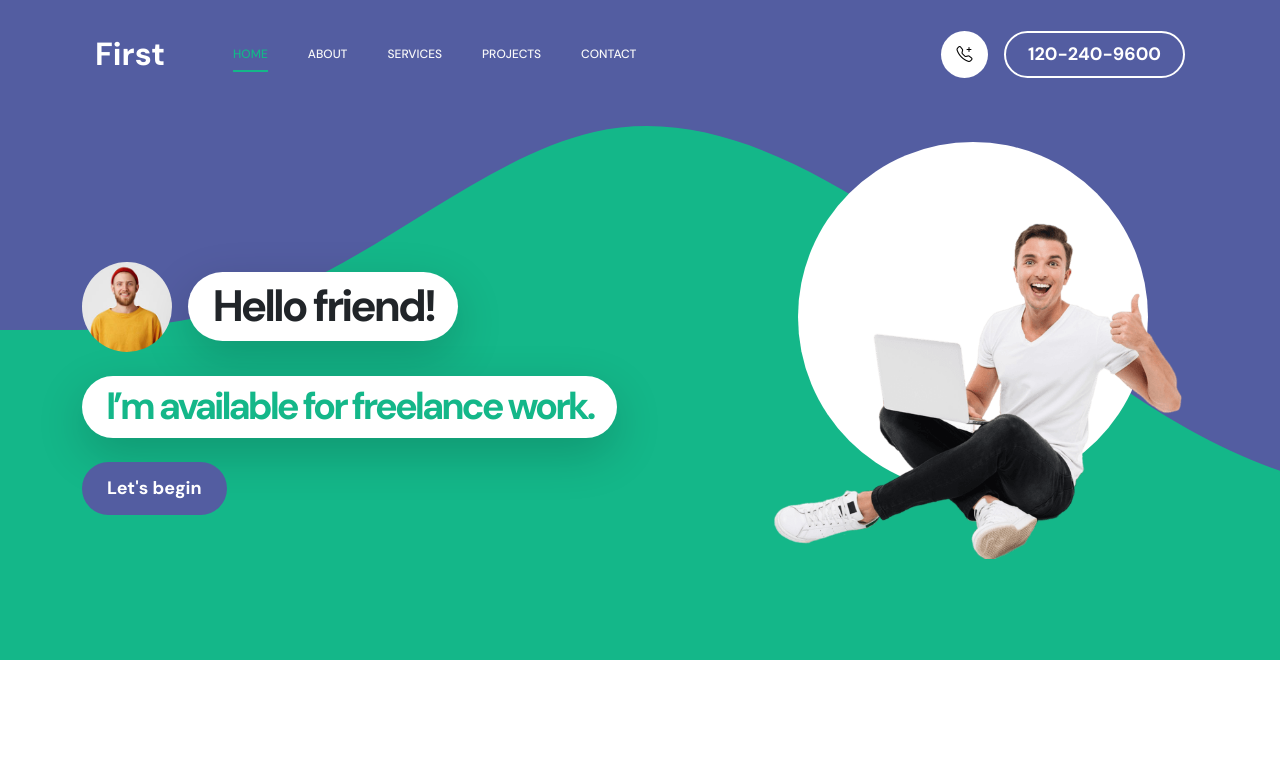
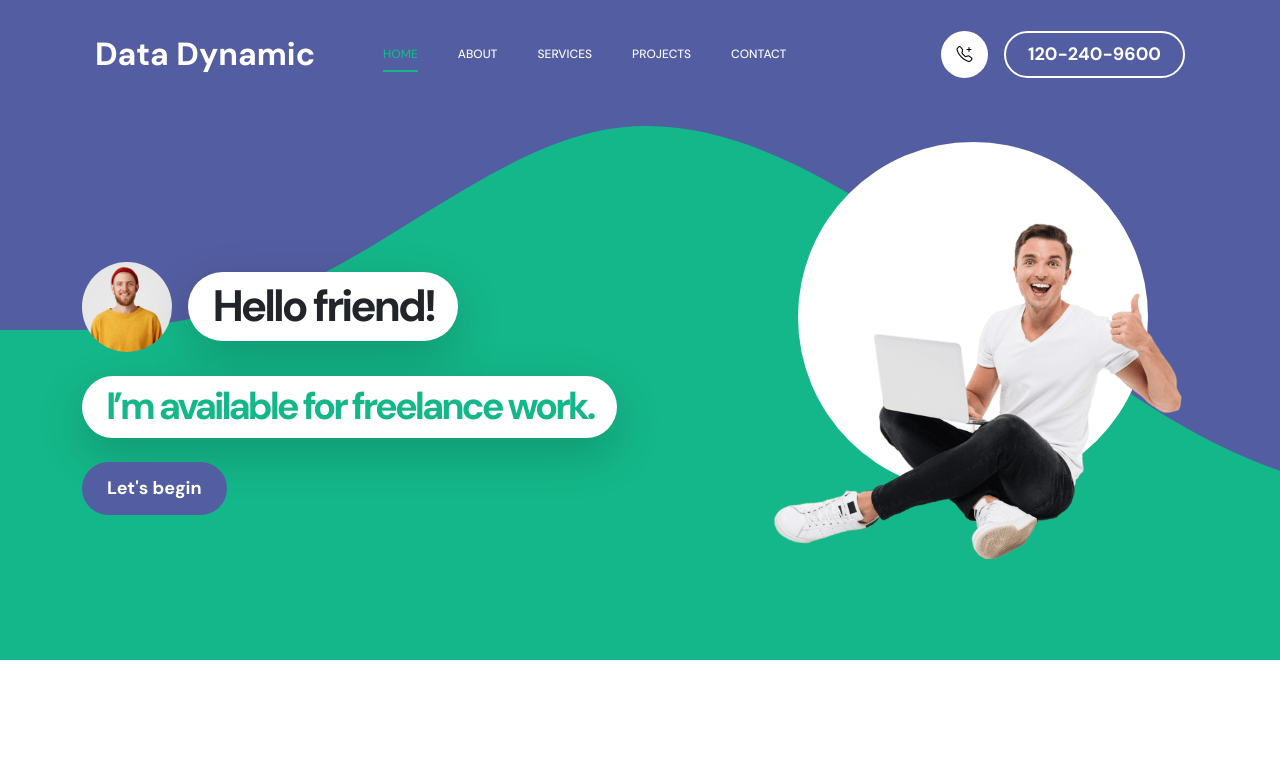
Before and after one commit to rehandxtr/portfolio-work, a plain HTML site: page index.html in a window 1280 px wide. Shown: the top 777 px of the page. Drawn offline with Linux system fonts and the light colour scheme.

Commit message:
Update index.html

```diff
--- a/index.html
+++ b/index.html
@@ -41,7 +41,7 @@
                     <span class="navbar-toggler-icon"></span>
                 </button>
 
-                <a href="index.html" class="navbar-brand mx-auto mx-lg-0">First</a>
+                <a href="index.html" class="navbar-brand mx-auto mx-lg-0">Data Dynamic</a>
 
                 <div class="d-flex align-items-center d-lg-none">
                     <i class="navbar-icon bi-telephone-plus me-3"></i>
```
